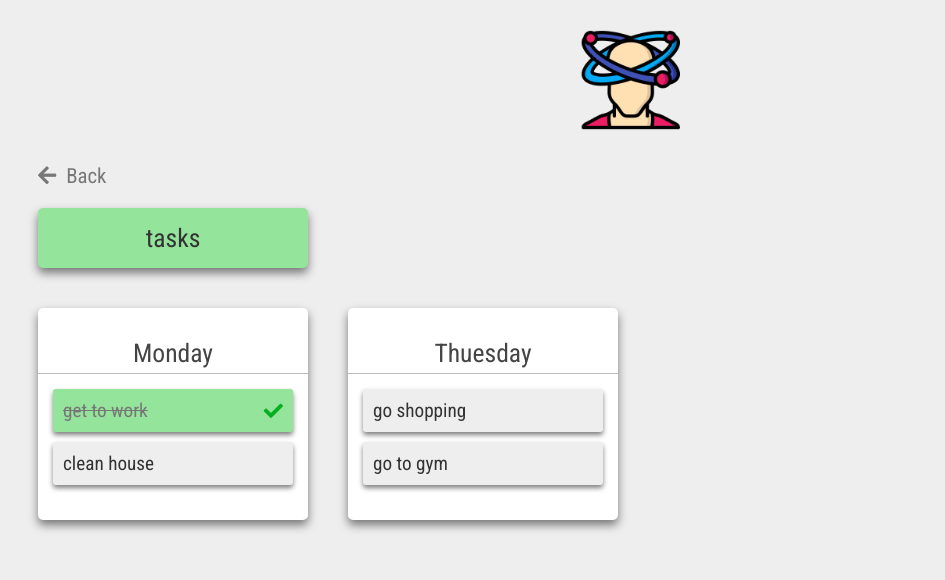
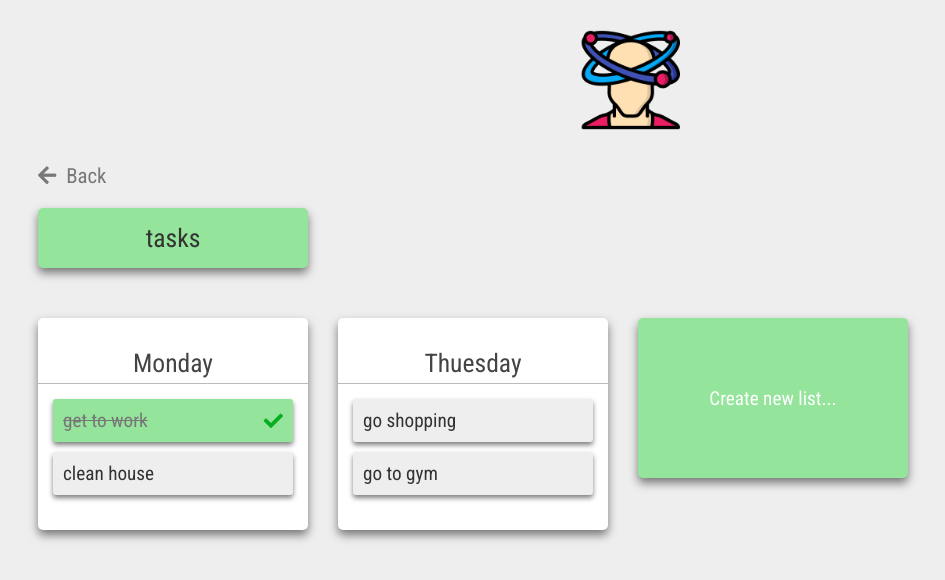
Before and after one commit to Agoreev/Trellact, a React (Create React App) app: page /desks/1 in a window 1280 px wide. Shown: the top 580 px of the page, without its empty margins (10-955 px from the left). Built offline with nearby package versions, Linux system fonts and the light colour scheme.

Commit message:
Add cards functions

```diff
--- a/src/components/app/app.css
+++ b/src/components/app/app.css
@@ -145,8 +145,7 @@ a {
   display: block;
   transition: 0.2s;
   font-size: 1rem;
-  color: #333;
-  font-weight: 700;
+  color: white;
 }
 
 .form__field:focus {
@@ -160,6 +159,18 @@ a {
 .form__field:required,
 .form__field:invalid {
   box-shadow: none;
+}
+
+.cancel-icon {
+  position: absolute;
+  top: -7px;
+  right: -7px;
+  font-size: 1.6rem;
+  cursor: pointer;
+}
+
+.cancel-icon:hover {
+  color: red;
 }
 
 .back-link {
--- a/src/components/card-list-item/card-list-item.css
+++ b/src/components/card-list-item/card-list-item.css
@@ -1,6 +1,6 @@
 .card {
   padding: 30px 10px;
-  margin: 20px;
+  margin: 30px 30px 0 0;
   background-color: white;
   width: 250px;
   text-align: center;
@@ -17,4 +17,6 @@
   border-bottom: 1px solid #bbb;
   padding-bottom: 5px;
   margin: 0 -10px 10px -10px;
+  text-overflow: ellipsis;
+  overflow: hidden;
 }
--- a/src/components/card-list/card-list.css
+++ b/src/components/card-list/card-list.css
@@ -16,11 +16,3 @@
   display: flex;
   flex-wrap: wrap;
 }
-
-.cards-list .card:first-child {
-  margin-left: 0;
-}
-
-.cards-list .card:last-child {
-  margin-right: 0;
-}
--- a/src/components/card-list/card-list.js
+++ b/src/components/card-list/card-list.js
@@ -1,50 +1,59 @@
 import React from "react";
 import "./card-list.css";
 import CardListItem from "../card-list-item";
+import NewCardItem from "../new-card-item";
 import { withTrelloService } from "../hoc";
 import Spinner from "../spinner";
 import ErrorIndicator from "../error-indicator";
 
-const CardList = ({ data, onItemDone }) => {
-    const { cards } = data;
+const CardList = ({ desk, cards, items, onItemDone, children }) => {
     const cardsList = cards.map(card => {
         return (
             <CardListItem
                 key={card.id}
                 cardId={card.id}
                 name={card.name}
-                items={data.items}
+                items={items}
                 onItemDone={onItemDone}
             ></CardListItem>
         );
     });
     return (
         <React.Fragment>
-            <div className="cards-list__desk-title">{data.desk}</div>
-            <div className="cards-list">{cardsList}</div>
+            <div className="cards-list__desk-title">{desk.name}</div>
+            <div className="cards-list">
+                {cardsList}
+                {children}
+            </div>
         </React.Fragment>
     );
 };
 
 class CardListContainer extends React.Component {
     state = {
-        data: {},
+        desk: {},
+        cards: [],
+        items: [],
         loading: true,
         error: false
     };
 
     updateDesk = deskId => {
+        console.log(deskId);
         this.props.trelloService.getDesk(deskId).then(
             data => {
+                const { desk, cards, items } = data;
                 this.setState({
-                    data: data,
+                    desk: desk,
+                    cards: cards,
+                    items: items,
                     loading: false,
                     error: false
                 });
             },
             error => {
+                console.warn(error);
                 this.setState({
-                    data: {},
                     loading: false,
                     error: true
                 });
@@ -55,25 +64,36 @@ class CardListContainer extends React.Component {
     onItemDone = item => {
         this.props.trelloService.setItemState(item).then(
             newItem => {
-                const { items } = this.state.data;
+                const { items } = this.state;
                 const itemIdx = items.findIndex(itm => {
                     return itm.id === item.id;
                 });
                 this.setState({
-                    data: {
-                        ...this.state.data,
-                        items: [
-                            ...items.slice(0, itemIdx),
-                            newItem,
-                            ...items.slice(itemIdx + 1)
-                        ]
-                    }
+                    items: [
+                        ...items.slice(0, itemIdx),
+                        newItem,
+                        ...items.slice(itemIdx + 1)
+                    ]
                 });
             },
             error => {
                 this.setState({
-                    data: {},
                     error: error
+                });
+            }
+        );
+    };
+
+    onCardAdded = (cardName, deskId) => {
+        this.props.trelloService.createCard(cardName, deskId).then(
+            data => {
+                this.setState({
+                    cards: [...this.state.cards, data]
+                });
+            },
+            error => {
+                this.setState({
+                    error: true
                 });
             }
         );
@@ -85,14 +105,23 @@ class CardListContainer extends React.Component {
     }
 
     render() {
-        const { data, loading, error } = this.state;
+        const { desk, cards, items, loading, error } = this.state;
         if (loading) {
             return <Spinner />;
         }
         if (error) {
             return <ErrorIndicator />;
         }
-        return <CardList data={data} onItemDone={this.onItemDone} />;
+        return (
+            <CardList
+                desk={desk}
+                cards={cards}
+                items={items}
+                onItemDone={this.onItemDone}
+            >
+                <NewCardItem onCardAdded={this.onCardAdded} deskId={desk.id} />
+            </CardList>
+        );
     }
 }
 
--- /dev/null
+++ b/src/components/new-card-item/index.js
@@ -0,0 +1,2 @@
+import NewCardItem from "./new-card-item";
+export default NewCardItem;
--- /dev/null
+++ b/src/components/new-card-item/new-card-item.css
@@ -0,0 +1,26 @@
+.new-card-item {
+    position: relative;
+    font-size: 1.2rem;
+    color: white;
+    background-color: #94e49b;
+    box-sizing: content-box;
+    height: 100px;
+    cursor: pointer;
+}
+
+.new-card-item:hover {
+    transform: scale(1.05);
+}
+
+.new-card-item.active {
+    cursor: initial;
+}
+
+.new-card-item.active:hover {
+    transform: none;
+}
+
+.new-card-item__description {
+    display: block;
+    margin: 0 -10px;
+}
--- /dev/null
+++ b/src/components/new-card-item/new-card-item.js
@@ -0,0 +1,92 @@
+import React from "react";
+import "./new-card-item.css";
+import { withTrelloService } from "../hoc";
+
+class NewCardItem extends React.Component {
+    state = {
+        cardCreatingState: false,
+        newCardName: ""
+    };
+
+    componentDidUpdate() {
+        if (this.state.cardCreatingState) {
+            this.nameInput.focus();
+        }
+    }
+
+    changeCardCreatingState = () => {
+        this.setState(({ cardCreatingState }) => {
+            return {
+                cardCreatingState: !cardCreatingState,
+                newCardName: ""
+            };
+        });
+    };
+
+    onCardNameChange = name => {
+        this.setState(() => {
+            return {
+                newCardName: name
+            };
+        });
+    };
+
+    render = () => {
+        const { onCardAdded, deskId } = this.props;
+        const { cardCreatingState, newCardName } = this.state;
+        const newCard = cardCreatingState ? (
+            <div
+                className={
+                    "new-card-item card " + (cardCreatingState ? "active" : "")
+                }
+            >
+                <span className="new-card-item__description">
+                    Create new list...
+                </span>
+                <form
+                    className="new-card-item__form"
+                    onSubmit={e => {
+                        e.preventDefault();
+                        this.changeCardCreatingState();
+                        onCardAdded(newCardName, deskId);
+                    }}
+                >
+                    <div className="form__group">
+                        <input
+                            type="text"
+                            name="card-title"
+                            id="card-title"
+                            value={newCardName}
+                            className="form__field"
+                            placeholder="Card title"
+                            required
+                            onChange={e =>
+                                this.onCardNameChange(e.target.value)
+                            }
+                            ref={input => {
+                                this.nameInput = input;
+                            }}
+                        />
+                        <label htmlFor="card-title" className="form__label">
+                            List title
+                        </label>
+                    </div>
+                </form>
+                <i
+                    className="fas fa-times-circle cancel-icon"
+                    onClick={this.changeCardCreatingState}
+                ></i>
+            </div>
+        ) : (
+            <button
+                className="new-card-item card"
+                onClick={this.changeCardCreatingState}
+            >
+                Create new list...
+            </button>
+        );
+        return newCard;
+    };
+}
+
+export default withTrelloService(NewCardItem);
--- a/src/components/new-desk-item/index.js
+++ b/src/components/new-desk-item/index.js
@@ -1,2 +1,2 @@
-import NewDeskItem from "./new-desk-item";
-export default NewDeskItem;
+import NewCard from "./new-desk-item";
+export default NewCard;
--- a/src/components/new-desk-item/new-desk-item.css
+++ b/src/components/new-desk-item/new-desk-item.css
@@ -1,16 +1,25 @@
 .new-desk-item {
+  position: relative;
   font-size: 1.2rem;
   color: white;
   background-color: #94e49b;
   box-sizing: content-box;
+  cursor: pointer;
 }
+
+.new-desk-item.active {
+  cursor: initial;
+}
+
 .new-desk-item.active:hover {
   transform: none;
 }
+
 .new-desk-item__description {
   display: block;
   margin: 0 -10px;
 }
+
 .new-desk-item__controls {
   margin-top: 10px;
 }
--- a/src/services/trello-service.js
+++ b/src/services/trello-service.js
@@ -1,5 +1,6 @@
 export default class TrelloService {
     maxId = 100;
+    maxCardId = 100;
     data = {
         desks: [
             {
@@ -90,6 +91,7 @@ export default class TrelloService {
             const cards = this.data.cards.filter(
                 card => card.deskId === parseInt(id)
             );
+
             const items = this.data.items.filter(item => {
                 return cards.some(card => {
                     return item.cardId === card.id;
@@ -97,7 +99,7 @@ export default class TrelloService {
             });
 
             const res = {
-                desk: desk.name,
+                desk: desk,
                 cards: cards,
                 items: items
             };
@@ -111,8 +113,20 @@ export default class TrelloService {
                 id: this.maxId++,
                 name: name
             };
-            this.data = [...this.data.desks, desk];
-            resolve(this.data);
+            this.data.desks = [...this.data.desks, desk];
+            resolve(this.data.desks);
+        });
+    };
+
+    createCard = (name, deskId) => {
+        return new Promise(resolve => {
+            const card = {
+                id: this.maxCardId++,
+                name: name,
+                deskId: deskId
+            };
+            this.data.cards = [...this.data.cards, card];
+            resolve(card);
         });
     };
 
```
Also changed, not shown: src/components/desk-list/desk-list.js (+11 -12 lines), src/components/new-desk-item/new-desk-item.js (+25 -7 lines).
